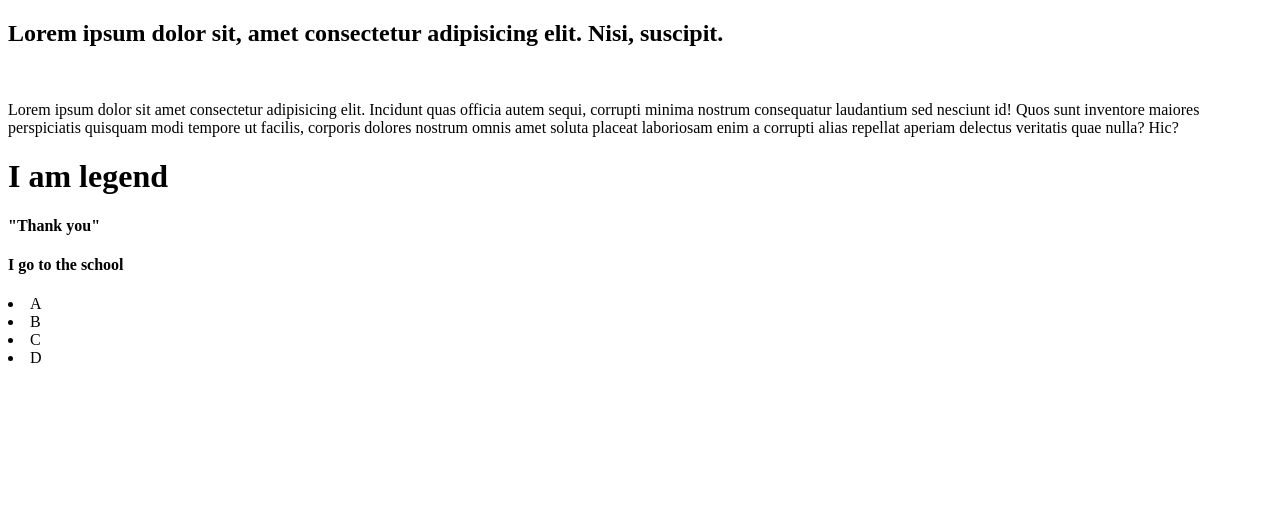
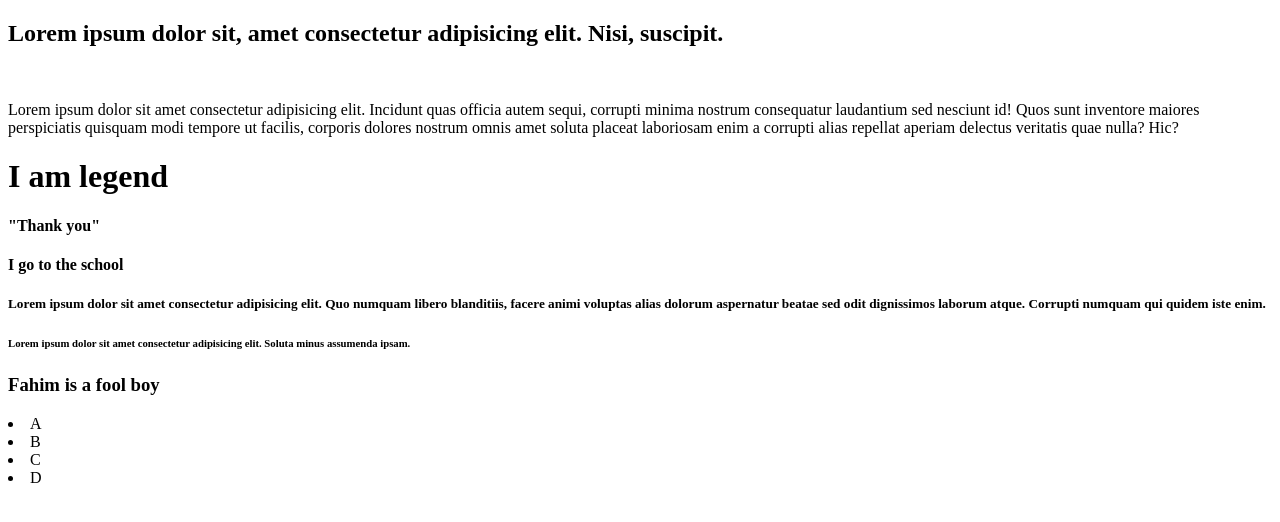
Before and after one commit to kamrul-7/NTN_2, a plain HTML site: page index.html in a window 1280 px wide. Drawn offline with Linux system fonts and the light colour scheme.

Commit message:
:my commit 1

```diff
--- a/index.html
+++ b/index.html
@@ -21,7 +21,9 @@
     <h1>I am legend <legend></legend></h1>
     <h4>"Thank you"</h4>
     <h4>I go to the school</h4>
-
+    <h5>Lorem ipsum dolor sit amet consectetur adipisicing elit. Quo numquam libero blanditiis, facere animi voluptas alias dolorum aspernatur beatae sed odit dignissimos laborum atque. Corrupti numquam qui quidem iste enim.</h5>
+<h6>Lorem ipsum dolor sit amet consectetur adipisicing elit. Soluta minus assumenda ipsam.</h6>
+<h3>Fahim is a fool boy</h3>
     <li>A</li>
     <li>B</li>
     <li>C</li>
```
